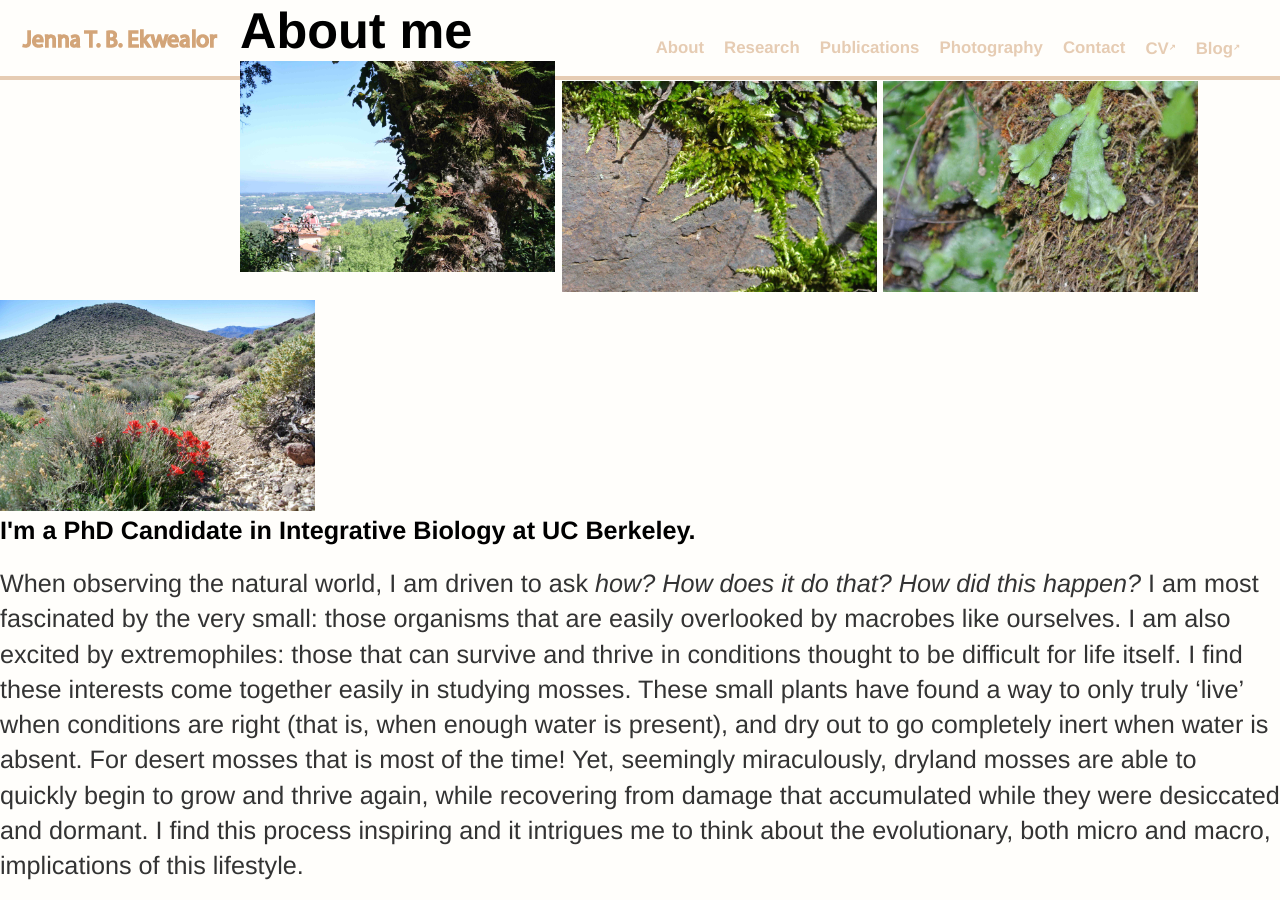
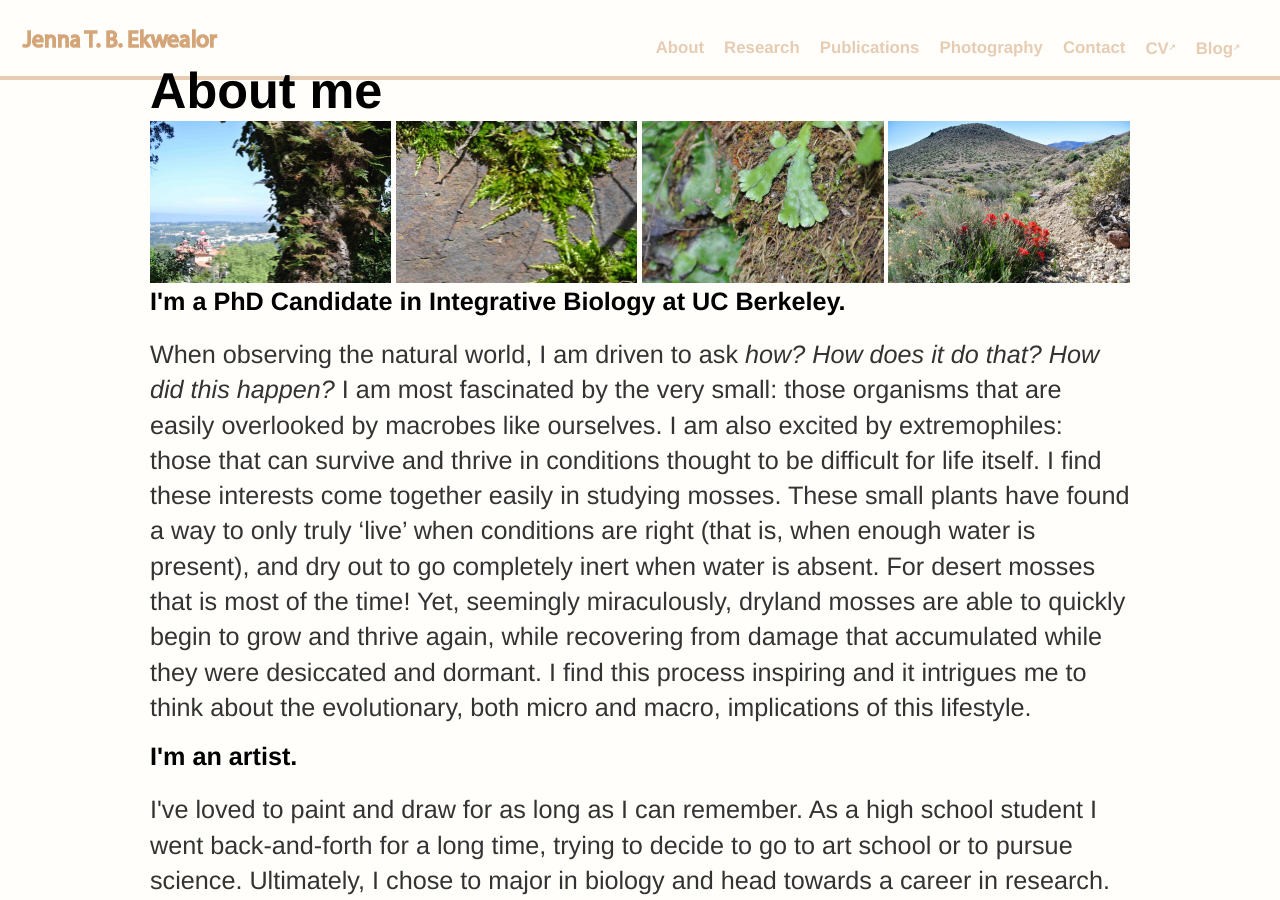
Before and after one commit to jenna-tb-ekwealor/jenna-tb-ekwealor.github.io, a Jekyll site: the page built from about/index.html, in a window 1280 px wide. Built offline with Jekyll 4.4.1, drawn with Linux system fonts in a browser that asks for light colours.

Commit message:
add section to css and move all text and elements in about page to section for better formatting

```diff
--- a/about/index.html
+++ b/about/index.html
@@ -5,6 +5,7 @@ title: J.T.B. Ekwealor | About
 <meta name="viewport" content="width=device-width, initial-scale=1.0">
 
 <body>
+<section>
 <h1>About me</h1>
 	<a href="../img/corkoak.JPG" target="_blank"><img class="asyncImage" src="../img/corkoak_small.jpg" data-src="../img/corkoak.JPG" style="float: left; width: 24.62%; margin-right: 0.5%; margin-bottom: 0.5em;" alt="Epiphytes cover a cork oak, overlooking Cila Encanta da Sintra in Portugal."></a>
 	<a href="../img/moss.JPG" target="_blank"><img class="asyncImage" src="../img/moss_small.jpg" data-src="../img/moss.JPG" style="float: left; width: 24.62%; margin-right: 0.5%; margin-bottom: 0.5em;" alt="Homalothecium on a rock."></a>
@@ -14,7 +15,7 @@ title: J.T.B. Ekwealor | About
 <script language="javascript">
 src="../imageLoad.js"
 </script>
-</body>
+
 
   	<h2>I'm a PhD Candidate in Integrative Biology at UC Berkeley.</h2>
 	<p>When observing the natural world, I am driven to ask <i>how? How does it do that? How did this happen?</i> I am most fascinated by the very small: those organisms that are easily overlooked by macrobes like ourselves. I am also excited by extremophiles: those that can survive and thrive in conditions thought to be difficult for life itself. I find these interests come together easily in studying mosses. These small plants have found a way to only truly ‘live’ when conditions are right (that is, when enough water is present), and dry out to go completely inert when water is absent. For desert mosses that is most of the time! Yet, seemingly miraculously, dryland mosses are able to quickly begin to grow and thrive again, while recovering from damage that accumulated while they were desiccated and dormant. I find this process inspiring and it intrigues me to think about the evolutionary, both micro and macro, implications of this lifestyle.</p>
@@ -26,3 +27,5 @@ src="../imageLoad.js"
 <img src="../img/billy_ipad.jpg" style="width:50%; height:50%">
 <div><center>A digital painting of my dog, Billy.</center></div>
 </div>
+<section>
+</body>
--- a/css/main.css
+++ b/css/main.css
@@ -167,7 +167,12 @@ li {
 
 
 
+section {
 
+	margin: 80px auto 40px;
+	max-width: 980px;
+	position: relative;
+	padding: 20px
 
 
 
```
